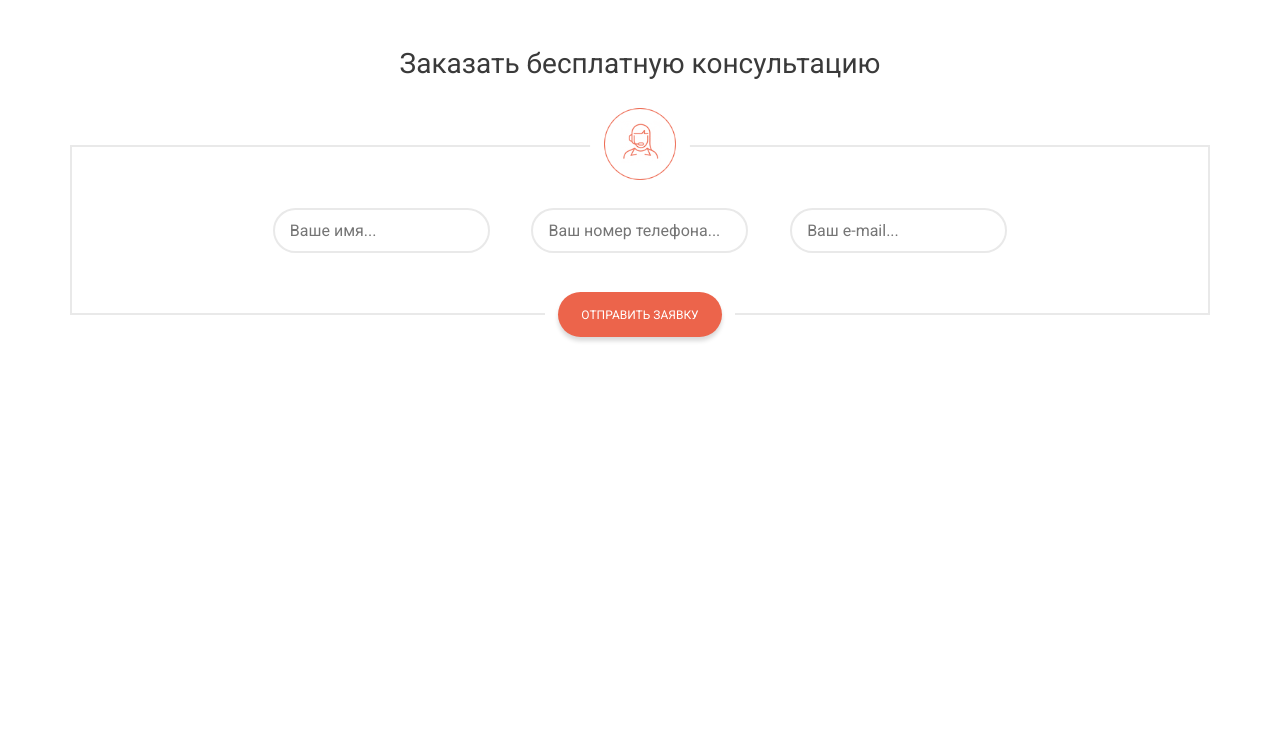
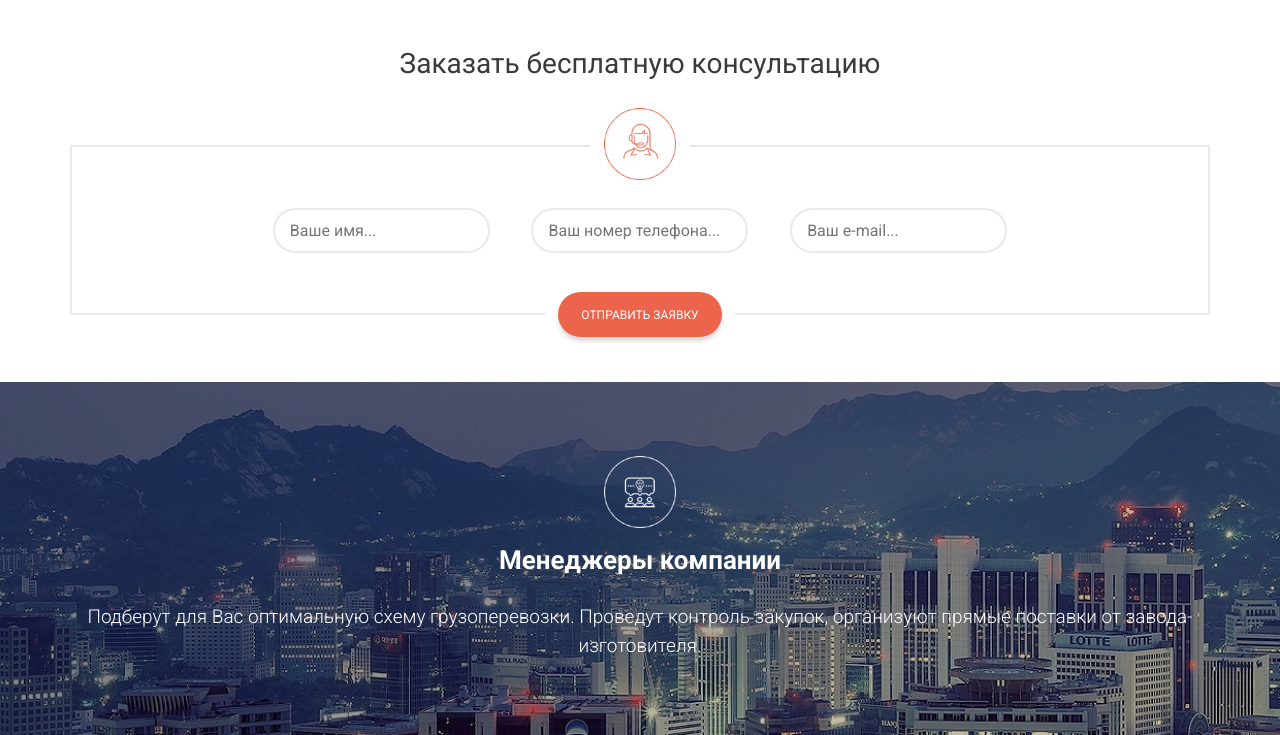
Before and after one commit to MishinMM/Global-Opt, a website: page src/index.html in a window 1280 px wide. Shown: the part 3009-3744 px from the top of the page. Before the commit the page ends 3391 px from the top, so only its background shows below. Drawn offline with nearby package versions, Linux system fonts and the light colour scheme; files that its build step writes are made by us from their sources; files whose address does not match are found by name.

Commit message:
Completed sixth section "manager" (adaptive).

```diff
--- a/src/index.html
+++ b/src/index.html
@@ -278,6 +278,16 @@
         </div>
     </section>
 
+    <section class="manager">
+        <div class="container">
+            <div class="manager__icon">
+                <img src="icons/manager_icons/manager_icon1.png" alt="Manager">
+            </div>
+            <h2 class="title title_white">Менеджеры компании</h2>
+            <div class="manager__text">Подберут для Вас оптимальную схему грузоперевозки. Проведут контроль закупок, организуют прямые поставки от завода-изготовителя.</div>
+        </div>
+    </section>
+
     <script src="js/script.js"></script>
 </body>
 </html>
--- /dev/null
+++ b/src/sass/blocks/_manager.scss
@@ -0,0 +1,23 @@
+.manager {
+    padding: 60px 0 75px 0;
+    min-height: 350px;
+    background-image: url('../img/bg/manager_bg2.jpg');
+    background-repeat: no-repeat;
+    background-position: center;
+    background-size: cover;
+    &__icon {
+        margin: 0 auto;
+        width: 100px;
+        height: 100px;
+        img {
+            width: 100%;
+        }
+    }
+    &__text {
+        margin-top: 25px;
+        font-size: 19px;
+        font-weight: 300;
+        text-align: center;
+        color: #fff;
+    }
+}
--- a/src/sass/style.scss
+++ b/src/sass/style.scss
@@ -49,3 +49,4 @@
 @import 'blocks/agent';
 @import 'blocks/price';
 @import 'blocks/consultation';
+@import 'blocks/manager';
```
Also changed, not shown: dist/css/style.min.css, dist/icons/manager_icons/manager_icon1.png (added), dist/img/bg/manager_bg.jpg (added), dist/img/bg/manager_bg2.jpg (added), dist/index.html, src/icons/manager_icons/manager_icon1.png (added), src/img/bg/manager_bg.jpg (added), src/img/bg/manager_bg2.jpg (added).
